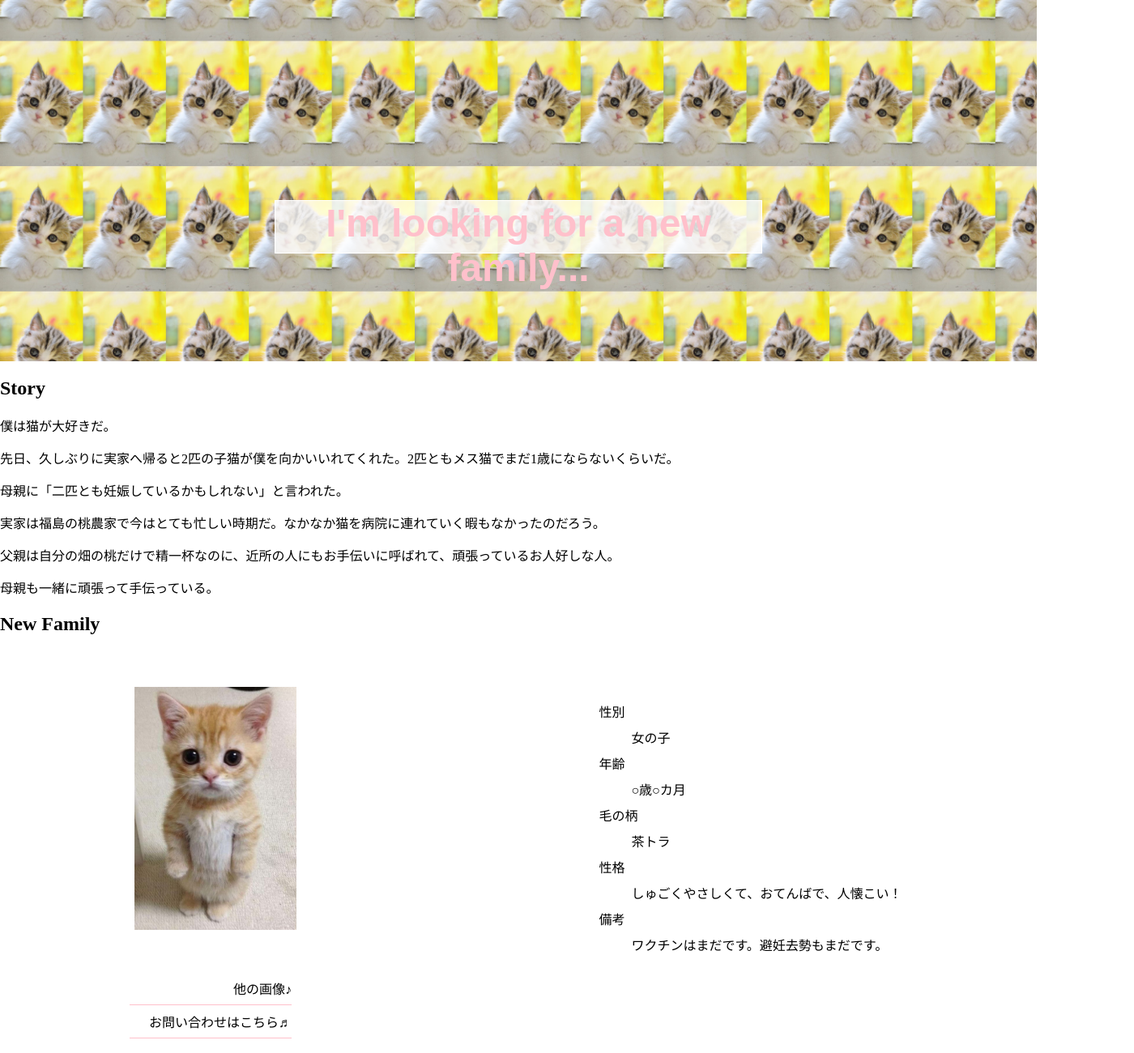
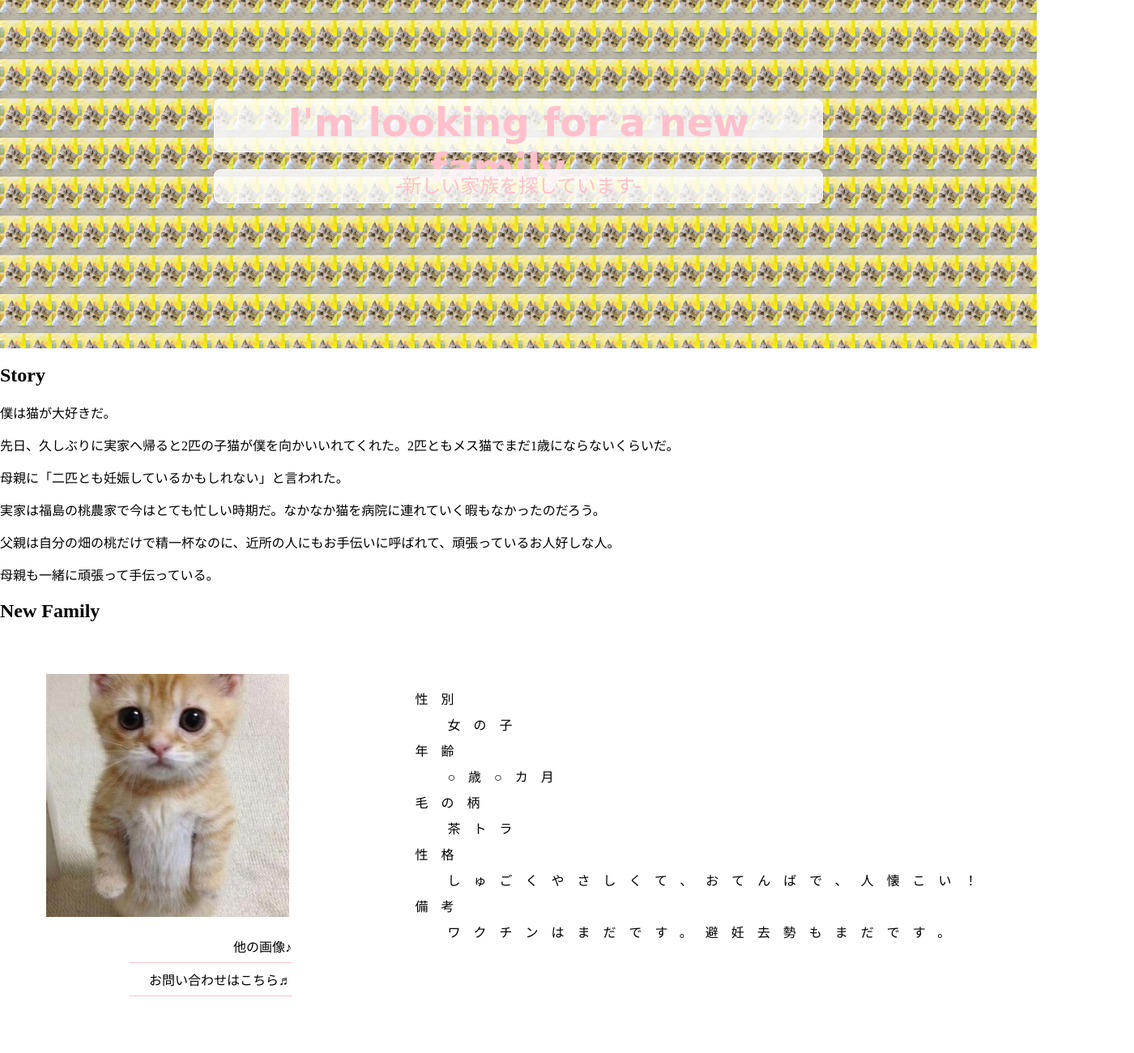
Before and after one commit to yukitsu01/github.io, a plain HTML site: page index.html in a window 1280 px wide. Shown: the part 120-1420 px from the top of the page at 81% size, 1400 px wide, since content can reach past the window. Drawn offline with Linux system fonts and the light colour scheme; a web font is replaced by a local one.

Commit message:
Add files via upload

```diff
--- a/css/styles.css
+++ b/css/styles.css
@@ -5,22 +5,24 @@ body{
 }
 header{
   background-image: url(../img/background01.jpg);
-  background-size: 8%;
+  background-size: 32px;
   height: 550px;
+  object-fit: cover;
   width: 100%;
-  position: relatibe;
+  position: relative;
 
   /* transition: transform .8s 1s ,background;  */
 }
-header h1{
-  width: 600px;
+header h1,.title{
+  width: 750px;
   height: 64px;
   text-align: center;
-  /* padding: 270px 0; */
-  font-family: "Yu Gothic Medium", "游ゴシック Medium", YuGothic, "游ゴシック体", "ヒラギノ角ゴ Pro W3", sans-serif;
+  margin: 0;
+  font-family: 'Amatic SC', cursive, "Yu Gothic Medium", "游ゴシック Medium", YuGothic, "游ゴシック体", "ヒラギノ角ゴ Pro W3", sans-serif;
   font-size: 3rem;
   color: pink;
   border: 1px solid #fff;
+  border-radius: 8px;
   background: rgba(255, 255, 255, .8);
   position: absolute;
   top: 0;
@@ -29,6 +31,11 @@ header h1{
   bottom: 0;
   margin: auto;
 }
+.title{
+  top: 150px;
+  height: 40px;
+  font-size: 1.5rem;
+}
 .container{
   margin: 64px auto;
   display: flex;
@@ -36,40 +43,57 @@ header h1{
 }
 .container dl{
   line-height: 2rem;
+  letter-spacing: 1rem;
 }
 .prf-img{
-  width: 200px;
+  width: 300px;
   height: 300px;
   margin-right: 40px;
   object-fit: cover;
-  /* object-position: "top" "50%"; */
 }
 section ul{
   list-style: none;
   text-align: right;
+  margin-top: 0;
   position: relative;
-  left: 120px;
-  bottom: 64px;
+  top: -100px;
 }
 section li{
   height: 32px;
   width: 200px;
   border-bottom: 1px solid pink;
   padding-top: 8px;
+  margin-left: 120px;
 }
 li a{
   background: #fff;
   text-decoration: none;
   color: #000;
+  display: block;
 }
 li a:hover{
   color: skyblue;
 }
-
-/* footer---------------------------- */
 footer{
   background: #f9fabb;
   height: 64px;
   text-align: center;
   padding-top: 38px;
 }
+
+/* モバイル版 */
+
+@media (max-width: 600px) {
+  header{
+    width: 100%;
+    height: 300px;
+  }
+  header h1{
+    width: 300px;
+    height: 150px;
+    font-weight: normal;
+  }
+  .prf-img{
+    width: 100%;
+  }
+}
--- a/index.html
+++ b/index.html
@@ -8,6 +8,7 @@
     <meta name="viewport" content="width=device-width, initial-scale=1">
     <link rel="icon" href="img/favicon (1).ico">
     <link href="https://fonts.googleapis.com/earlyaccess/nikukyu.css" rel="stylesheet">
+    <link href="https://fonts.googleapis.com/css?family=Amatic+SC:700 rel="stylesheet">
   </head>
   <body>
     <header>
```
